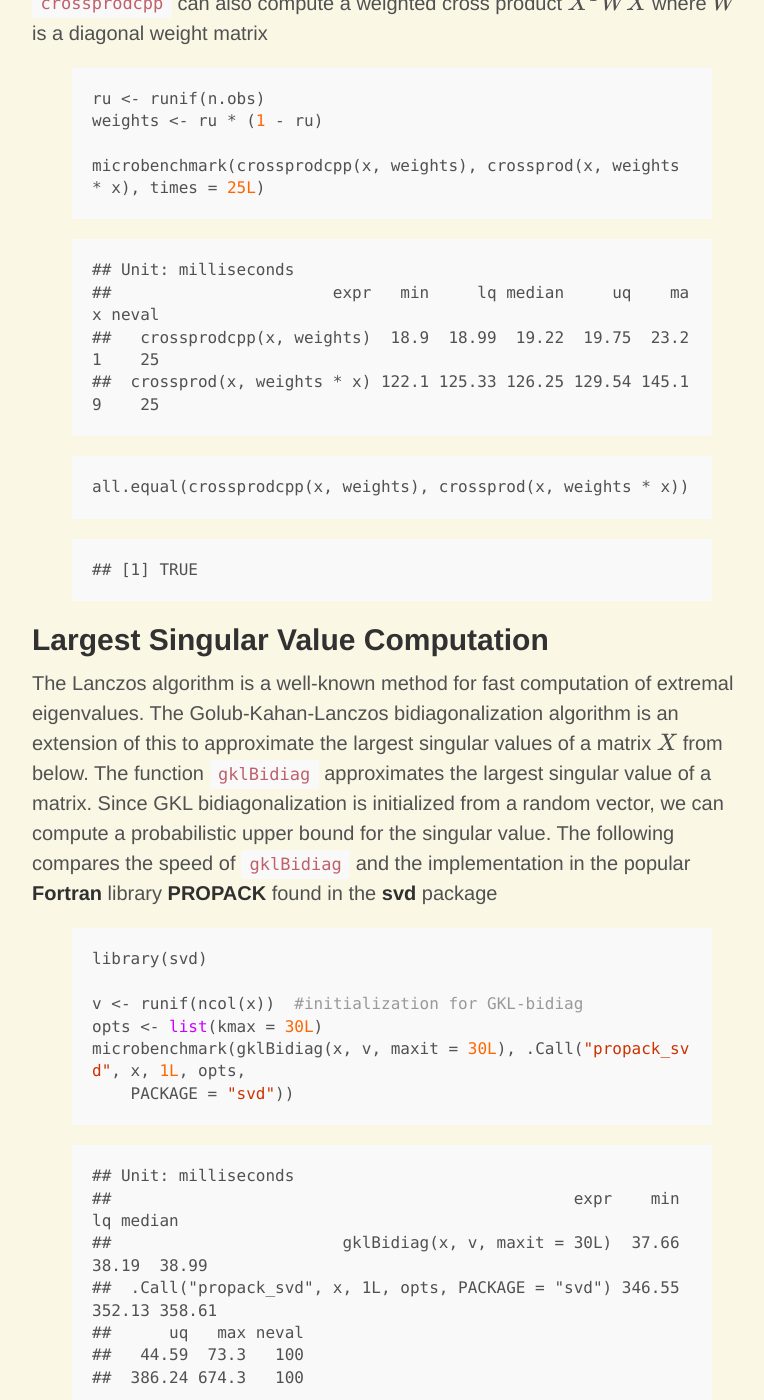
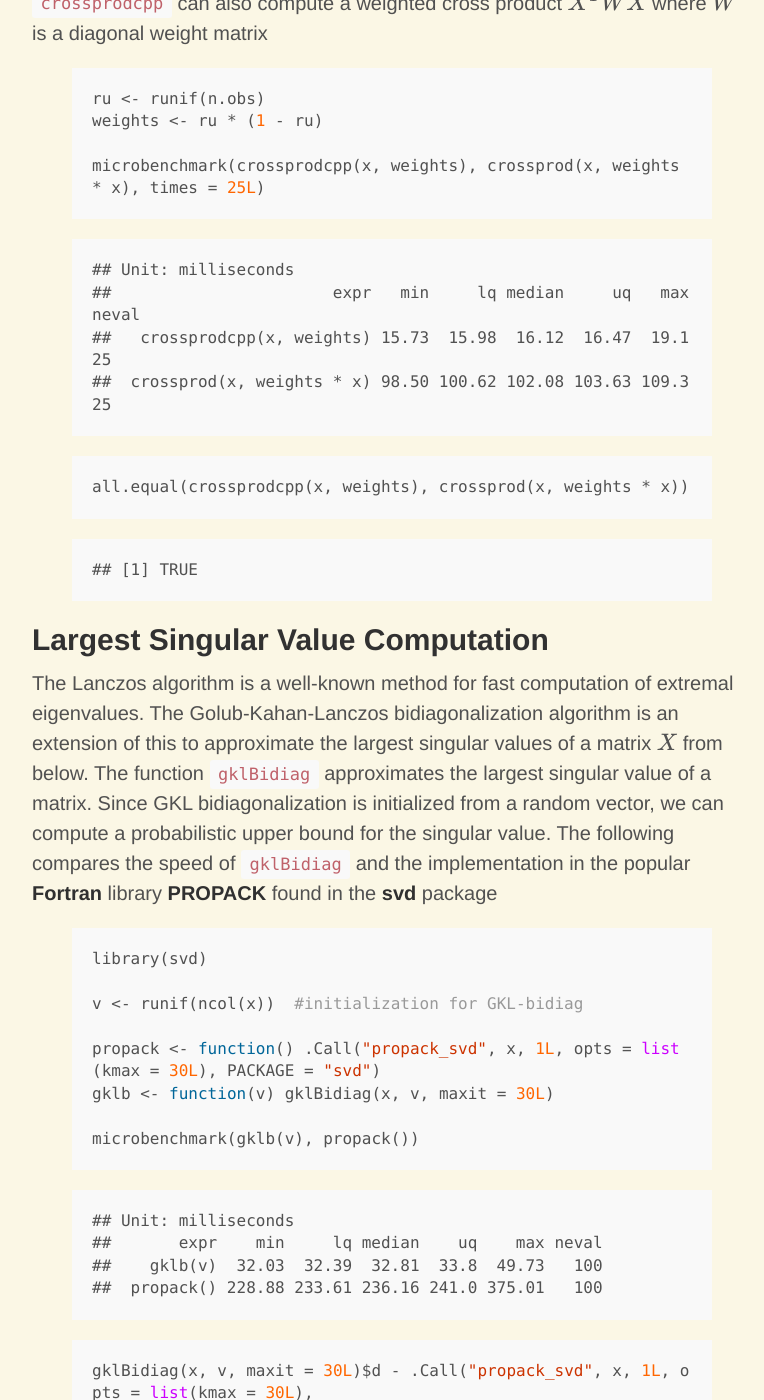
Before and after one commit to jaredhuling/jaredhuling.github.io, a Jekyll site: the page built from _posts/2014-03-16-first-r-package.md, in a window 1280 px wide and 1400 px high, scrolled down 1477 px. Shown: the whole window, without its empty margins (248-1012 px from the left). Built offline with Jekyll 4.4.1, drawn with Linux system fonts in a browser that asks for light colours; formulas are drawn with MathJax 3; some of the changed text lies outside the part shown.

Commit message:
fixed some errors regarding spacing

```diff
--- a/_includes/head.html
+++ b/_includes/head.html
@@ -11,7 +11,7 @@
 
   <title>
     {% if page.title == "Home" %}
-      {{ site.title }} &middot; {{ site.tagline }}
+      {{ site.title }} &middot
     {% else %}
       {{ page.title }} &middot; {{ site.title }}
     {% endif %}
--- a/_posts/2014-03-16-first-r-package.md
+++ b/_posts/2014-03-16-first-r-package.md
@@ -18,7 +18,7 @@
 
 ## Accelerated crossprod function
 
-A project I've been working on requires fast evaluation of $$X^TX$$ for a design matrix $$X$$. I found a great example in the paper for [RcppEigen](http://www.jstatsoft.org/v52/i05/paper) by Douglas Bates and Dirk Eddelbuettel for just such a thing. **RcppEigen** provides a simple and effective interfact between R and the blazing-fast **Eigen** C++ library for numerical linear algebra. Their example uses **inline**, a nice tool for inline C++ code in R, and I a made a proper **R** function from that. The following showcases the speed of **Eigen**. Note that since $$X^TX$$ is symmetric, we only have to compute half of the values, which further reduces computation time.
+A project I've been working on requires fast evaluation of $$X^TX$$ for a design matrix $$X$$. I found a great example in the [paper](http://www.jstatsoft.org/v52/i05/paper) for [RcppEigen](http://cran.r-project.org/web/packages/RcppEigen/index.html) by Douglas Bates and Dirk Eddelbuettel for just such a thing. **RcppEigen** provides a simple and effective interfact between R and the blazing-fast **Eigen** C++ library for numerical linear algebra. Their example uses **inline**, a nice tool for inline C++ code in R, and I a made a proper **R** function from that. The following showcases the speed of **Eigen**. Note that since $$X^TX$$ is symmetric, we only have to compute half of the values, which further reduces computation time.
 
 
 {% highlight r %}
@@ -36,9 +36,9 @@
 
 {% highlight text %}
 ## Unit: milliseconds
-##             expr   min    lq median    uq   max neval
-##  crossprodcpp(x) 14.11 14.43  15.06 18.97 23.86    25
-##     crossprod(x) 62.91 64.87  66.59 70.90 77.83    25
+##             expr   min   lq median    uq   max neval
+##  crossprodcpp(x) 11.29 11.6  11.82 12.18 19.39    25
+##     crossprod(x) 50.83 51.3  52.91 54.94 63.01    25
 {% endhighlight %}
 
 
@@ -68,9 +68,9 @@
 
 {% highlight text %}
 ## Unit: milliseconds
-##                       expr   min     lq median     uq    max neval
-##   crossprodcpp(x, weights)  18.9  18.99  19.22  19.75  23.21    25
-##  crossprod(x, weights * x) 122.1 125.33 126.25 129.54 145.19    25
+##                       expr   min     lq median     uq   max neval
+##   crossprodcpp(x, weights) 15.73  15.98  16.12  16.47  19.1    25
+##  crossprod(x, weights * x) 98.50 100.62 102.08 103.63 109.3    25
 {% endhighlight %}
 
 
@@ -96,34 +96,34 @@
 library(svd)
 
 v <- runif(ncol(x))  #initialization for GKL-bidiag
-opts <- list(kmax = 30L)
-microbenchmark(gklBidiag(x, v, maxit = 30L), .Call("propack_svd", x, 1L, opts,
-    PACKAGE = "svd"))
+
+propack <- function() .Call("propack_svd", x, 1L, opts = list(kmax = 30L), PACKAGE = "svd")
+gklb <- function(v) gklBidiag(x, v, maxit = 30L)
+
+microbenchmark(gklb(v), propack())
 {% endhighlight %}
 
 
 
 {% highlight text %}
 ## Unit: milliseconds
-##                                                expr    min     lq median
-##                        gklBidiag(x, v, maxit = 30L)  37.66  38.19  38.99
-##  .Call("propack_svd", x, 1L, opts, PACKAGE = "svd") 346.55 352.13 358.61
-##      uq   max neval
-##   44.59  73.3   100
-##  386.24 674.3   100
+##       expr    min     lq median    uq    max neval
+##    gklb(v)  32.03  32.39  32.81  33.8  49.73   100
+##  propack() 228.88 233.61 236.16 241.0 375.01   100
 {% endhighlight %}
 
 
 
 {% highlight r %}
 
-gklBidiag(x, v, maxit = 30L)$d - .Call("propack_svd", x, 1L, opts, PACKAGE = "svd")$d
+gklBidiag(x, v, maxit = 30L)$d - .Call("propack_svd", x, 1L, opts = list(kmax = 30L),
+    PACKAGE = "svd")$d
 {% endhighlight %}
 
 
 
 {% highlight text %}
-## [1] -3.411e-10
+## [1] -1.085e-09
 {% endhighlight %}
 
 
@@ -151,9 +151,12 @@
 
 {% highlight text %}
 ## Unit: milliseconds
-##                                  expr   min    lq median    uq   max neval
-##  gklBidiag(x.s.b, v, maxit = 10L, 0L) 94.51 95.38  96.64 99.67 138.8   100
-##  gklBidiag(x.s.c, v, maxit = 10L, 0L) 94.60 95.35  96.46 99.34 143.7   100
+##                                  expr   min    lq median     uq   max
+##  gklBidiag(x.s.b, v, maxit = 10L, 0L) 81.77 85.29  87.47 110.03 285.4
+##  gklBidiag(x.s.c, v, maxit = 10L, 0L) 81.93 85.68  88.65  99.21 156.1
+##  neval
+##    100
+##    100
 {% endhighlight %}
 
 
@@ -198,9 +201,9 @@
 
 {% highlight text %}
 ## Unit: milliseconds
-##       expr    min     lq median    uq   max neval
-##  add(A, B)  87.77  92.54  94.51 104.0 207.6   100
-##      A + B 240.39 354.31 361.31 368.9 482.4   100
+##       expr    min     lq median     uq   max neval
+##  add(A, B)  76.95  80.39   86.6  95.59 223.3   100
+##      A + B 212.54 319.24  333.4 364.78 589.8   100
 {% endhighlight %}
 
 
@@ -213,9 +216,9 @@
 
 {% highlight text %}
 ## Unit: milliseconds
-##            expr    min     lq median    uq   max neval
-##  subtract(A, B)  88.12  93.32  95.71 103.9 249.7   100
-##           A - B 243.27 359.10 365.65 371.7 429.7   100
+##            expr    min     lq median     uq   max neval
+##  subtract(A, B)  76.88  78.85  80.56  87.39 130.5   100
+##           A - B 223.22 328.64 333.62 351.67 452.5   100
 {% endhighlight %}
 
 
@@ -277,8 +280,8 @@
 {% highlight text %}
 ## Unit: milliseconds
 ##            expr   min    lq median    uq   max neval
-##  subtract(A, B) 5.462 5.552  5.998 7.275 17.54   100
-##           A - B 1.818 1.975  2.187 3.504 13.97   100
+##  subtract(A, B) 4.959 5.237  6.407 6.532 16.85   100
+##           A - B 1.698 2.006  3.137 3.183 15.15   100
 {% endhighlight %}
 
 
```
Also changed, not shown: other parts of _posts/2014-03-16-first-r-package.md (+3 -3 lines).
